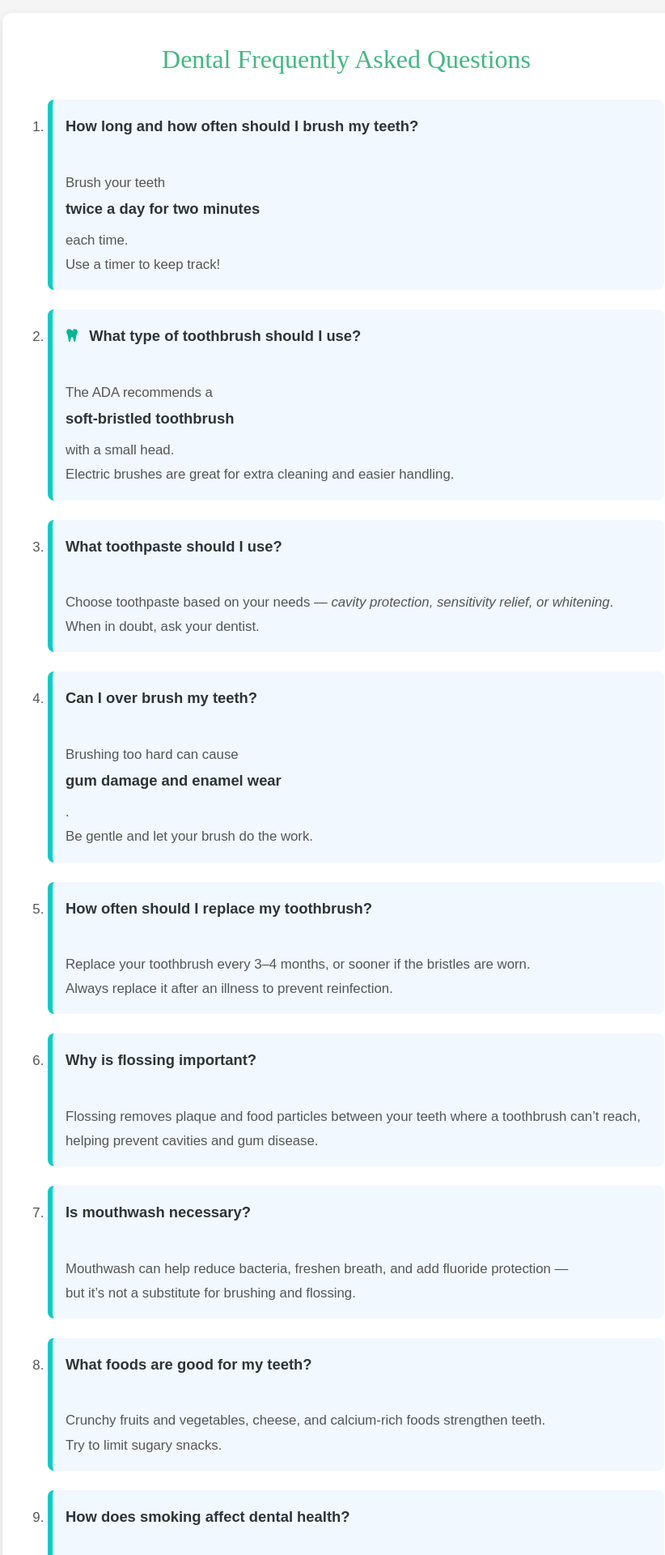
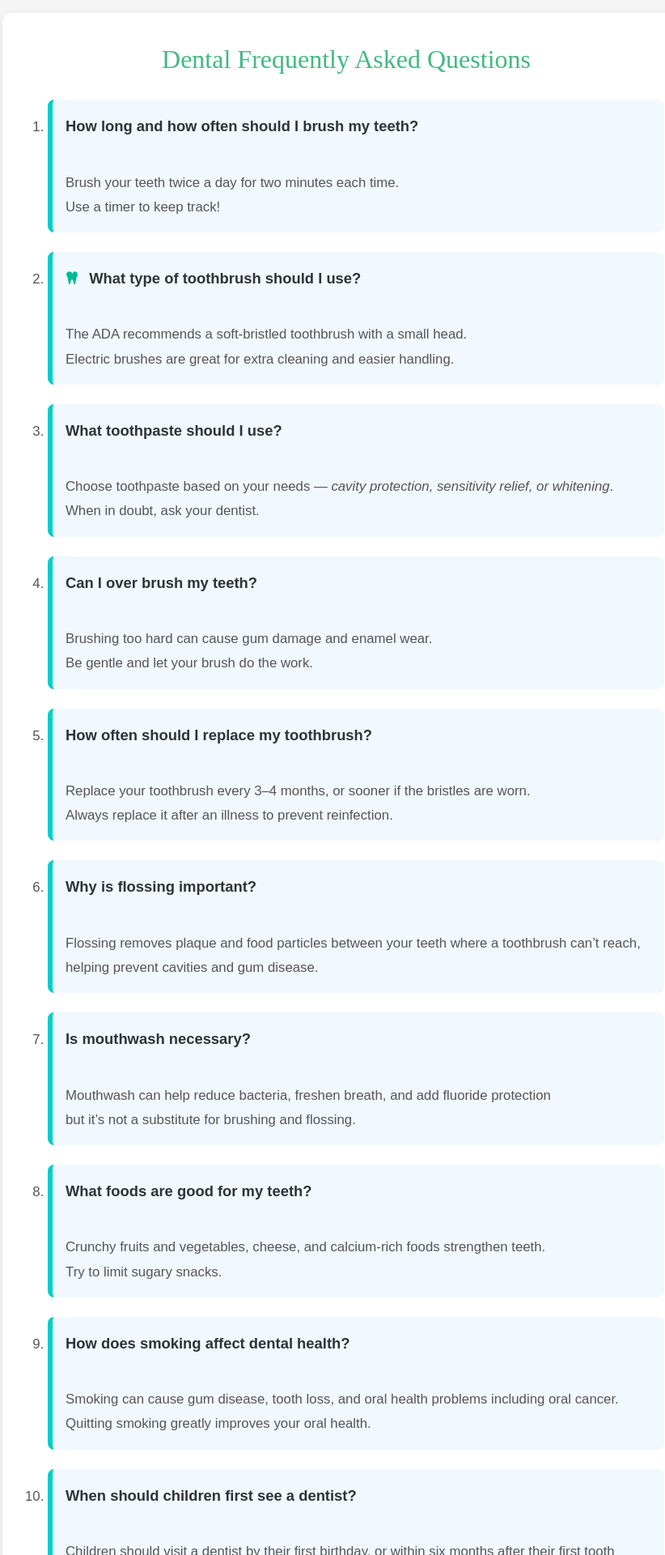
Before and after one commit to Happy-smiles-UNC/happy-smiles, a Vue app: page /faq in a window 1280 px wide. Shown: the part 140-2060 px from the top of the page at 81% size, without its empty margins (212-1034 px from the left). Built offline with nearby package versions, Linux system fonts and the light colour scheme; what highcharts-vue would draw is missing.

Commit message:
formatting

```diff
--- a/src/components/DentalFAQ.vue
+++ b/src/components/DentalFAQ.vue
@@ -5,13 +5,13 @@
       <ol>
         <li>
           <strong><font-awesome-icon icon="fa-solid fa-toothbrush" class="icon" /> How long and how often should I brush my teeth?</strong><br />
-          Brush your teeth <strong>twice a day for two minutes</strong> each time.<br />
+          Brush your teeth twice a day for two minutes each time.<br />
           Use a timer to keep track!
         </li>
 
         <li>
           <strong><font-awesome-icon icon="fa-solid fa-tooth" class="icon" /> What type of toothbrush should I use?</strong><br />
-          The ADA recommends a <strong>soft-bristled toothbrush</strong> with a small head.<br />
+          The ADA recommends a soft-bristled toothbrush with a small head.<br />
           Electric brushes are great for extra cleaning and easier handling.
         </li>
 
@@ -23,7 +23,7 @@
 
         <li>
           <strong><font-awesome-icon icon="fa-solid fa-triangle-exclamation" class="icon" /> Can I over brush my teeth?</strong><br />
-          Brushing too hard can cause <strong>gum damage and enamel wear</strong>.<br />
+          Brushing too hard can cause gum damage and enamel wear.<br />
           Be gentle and let your brush do the work.
         </li>
 
@@ -41,7 +41,7 @@
 
         <li>
           <strong><font-awesome-icon icon="fa-solid fa-glass-water-droplet" class="icon" /> Is mouthwash necessary?</strong><br />
-          Mouthwash can help reduce bacteria, freshen breath, and add fluoride protection —<br />
+          Mouthwash can help reduce bacteria, freshen breath, and add fluoride protection <br />
           but it’s not a substitute for brushing and flossing.
         </li>
 
@@ -53,14 +53,13 @@
 
         <li>
           <strong><font-awesome-icon icon="fa-solid fa-smoking-ban" class="icon" /> How does smoking affect dental health?</strong><br />
-          Smoking can cause gum disease, tooth loss, and serious oral health problems including oral cancer.<br />
+          Smoking can cause gum disease, tooth loss, and oral health problems including oral cancer.<br />
           Quitting smoking greatly improves your oral health.
         </li>
 
         <li>
           <strong><font-awesome-icon icon="fa-solid fa-child" class="icon" /> When should children first see a dentist?</strong><br />
-          Children should visit a dentist by their first birthday,<br />
-          or within six months after their first tooth erupts.
+          Children should visit a dentist by their first birthday, or within six months after their first tooth erupts.
         </li>
       </ol>
     </div>
```
